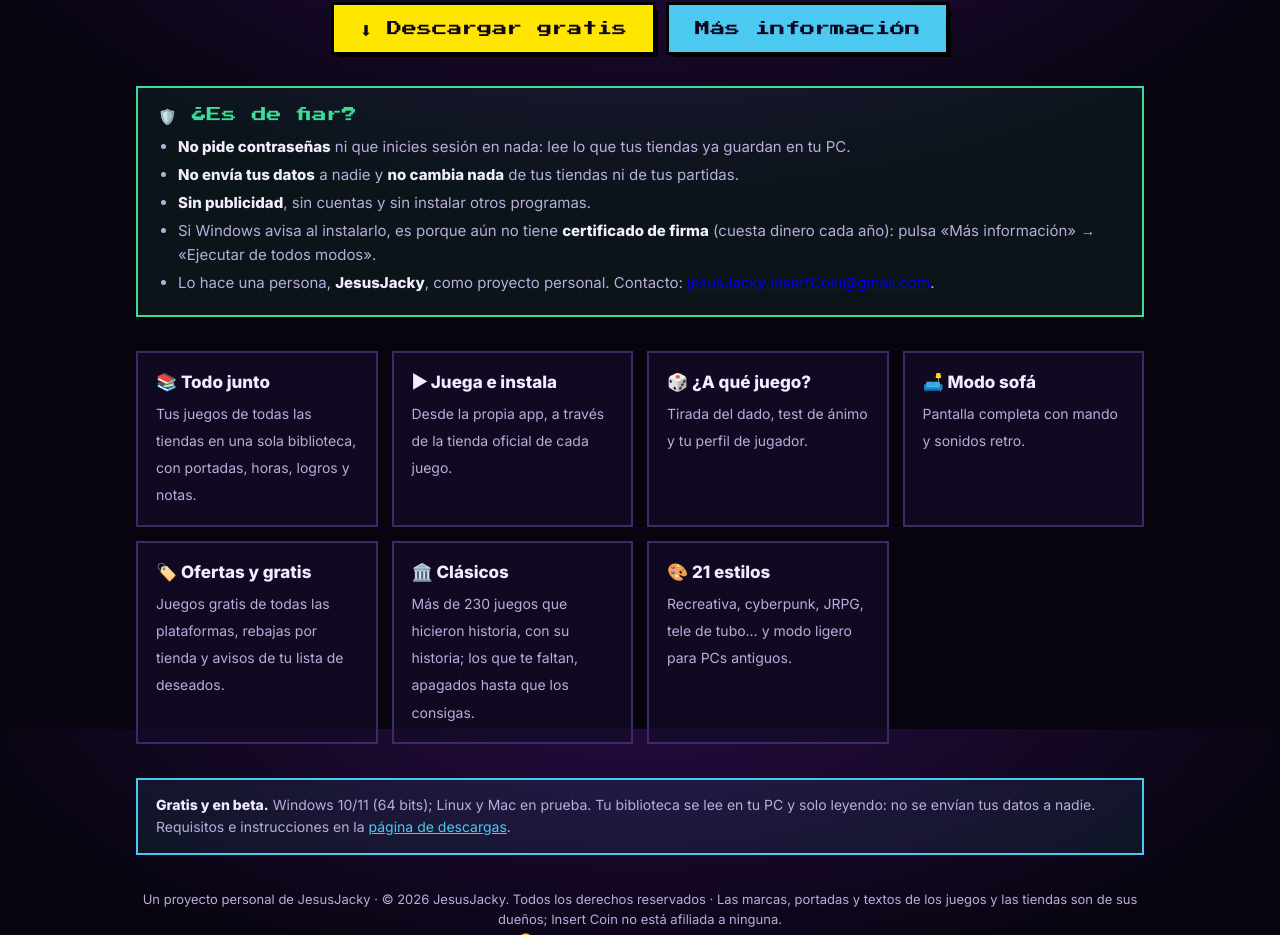
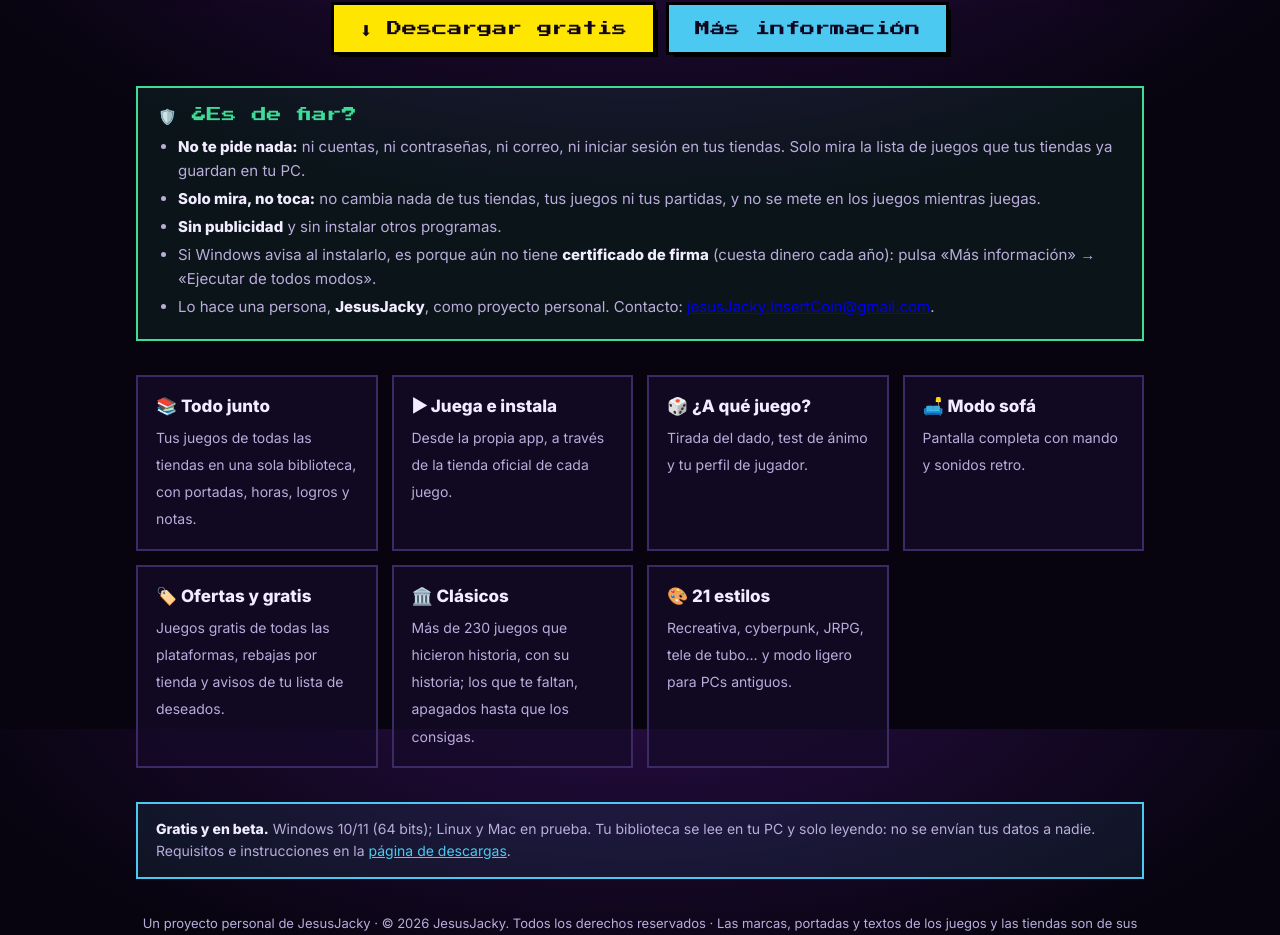
Before and after one commit to JesusJacky/InsertCoin-descargas, a plain HTML site: page index.html in a window 1280 px wide. Shown: the part 871-1806 px from the top of the page. Drawn offline with Linux system fonts and the light colour scheme.

Commit message:
Página: «¿Es de fiar?» en positivo y preguntas frecuentes ampliadas
Co-Authored-By: Claude Opus 5.5 <noreply@anthropic.com>

```diff
--- a/index.html
+++ b/index.html
@@ -67,9 +67,9 @@
   <div class="fiar">
     <h2>🛡️ ¿Es de fiar?</h2>
     <ul>
-      <li><b>No pide contraseñas</b> ni que inicies sesión en nada: lee lo que tus tiendas ya guardan en tu PC.</li>
-      <li><b>No envía tus datos</b> a nadie y <b>no cambia nada</b> de tus tiendas ni de tus partidas.</li>
-      <li><b>Sin publicidad</b>, sin cuentas y sin instalar otros programas.</li>
+      <li><b>No te pide nada:</b> ni cuentas, ni contraseñas, ni correo, ni iniciar sesión en tus tiendas. Solo mira la lista de juegos que tus tiendas ya guardan en tu PC.</li>
+      <li><b>Solo mira, no toca:</b> no cambia nada de tus tiendas, tus juegos ni tus partidas, y no se mete en los juegos mientras juegas.</li>
+      <li><b>Sin publicidad</b> y sin instalar otros programas.</li>
       <li>Si Windows avisa al instalarlo, es porque aún no tiene <b>certificado de firma</b> (cuesta dinero cada año): pulsa «Más información» → «Ejecutar de todos modos».</li>
       <li>Lo hace una persona, <b>JesusJacky</b>, como proyecto personal. Contacto: <a href="mailto:jesusJacky.InsertCoin@gmail.com">jesusJacky.InsertCoin@gmail.com</a>.</li>
     </ul>
```
Also changed, not shown: 1 other file.
